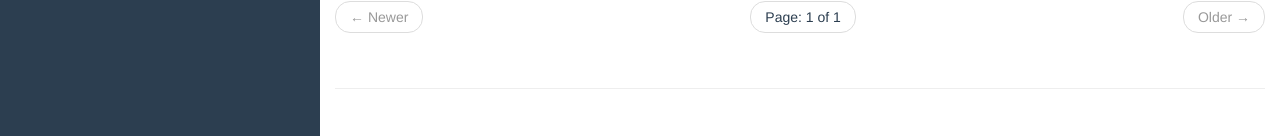
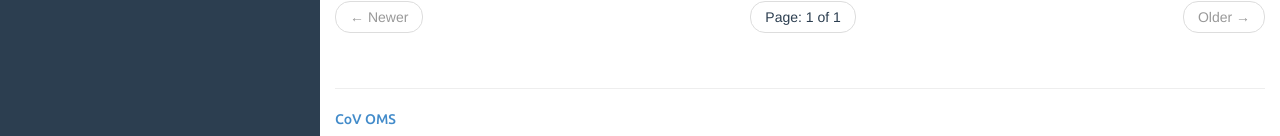
Before and after one commit to dbtek/dbyll, a Jekyll site: the page built from index.html, in a window 1280 px wide and 900 px high, scrolled down 1199 px. Shown: the part 761-897 px from the top of the window. Built offline with Jekyll 4.4.1, drawn with Linux system fonts in a browser that asks for light colours; the list of posts is cut into pages by our own code.

Commit message:
Update default.html

```diff
--- a/_includes/default.html
+++ b/_includes/default.html
@@ -97,7 +97,9 @@
 
 		<footer>
 			<hr/>
-			 <p>
+			  <a href='https://www.symptoma.es/es/info/covid-19'>CoV OMS</a> <script type='text/javascript' src='https://www.freevisitorcounters.com/auth.php?id=b8f367d5560a6db3c96409b824c970385cdf3304'></script>
+<script type="text/javascript" src="https://www.freevisitorcounters.com/en/home/counter/829583/t/0"></script>
+			<p>
 			</p>
 		</footer>
 	</div>
```
